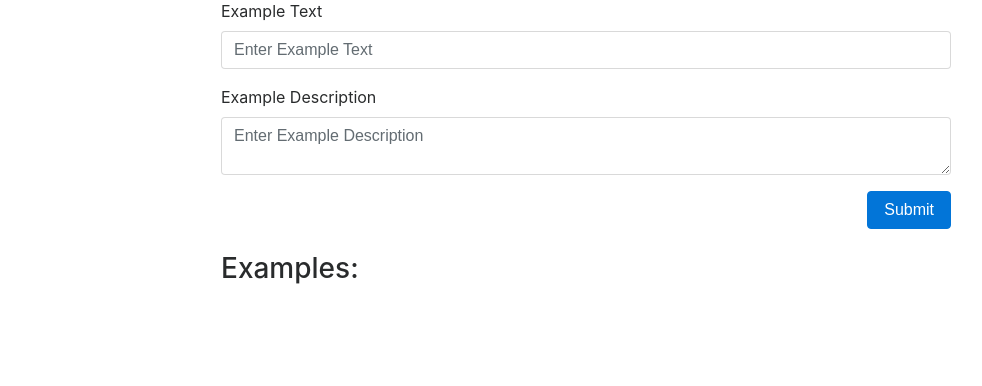
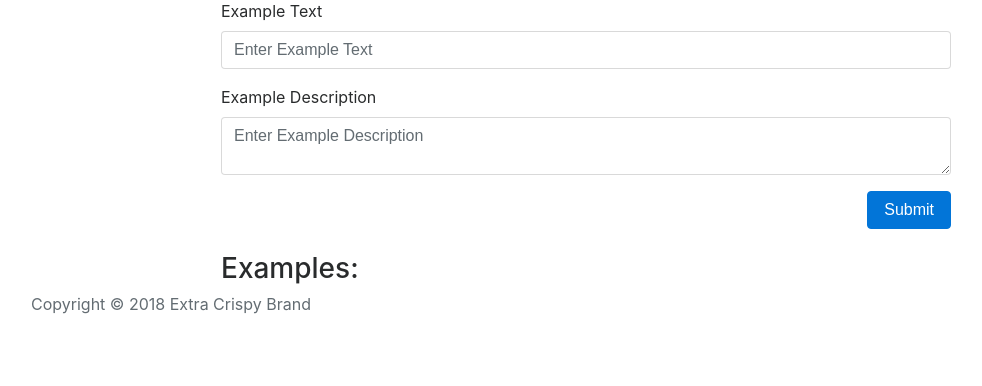
Before and after one commit to ExtraCrispyBrand/GroupProject2, a Node server app: page / in a window 1280 px wide. Shown: the part 96-482 px from the top of the page, without its empty margins (54-1036 px from the left). Run offline with Node 20, Linux system fonts and the light colour scheme; data that the repository does not hold is empty; some libraries are stand-ins or nearby versions.

Commit message:
Added copyright footer to main.handlebars

```diff
--- a/views/layouts/main.handlebars
+++ b/views/layouts/main.handlebars
@@ -10,6 +10,11 @@
 
 <body>
   {{{body}}}
+  <footer class="footer">
+    <div class="container">
+      <span class="text-muted">Copyright &copy; 2018 Extra Crispy Brand</span>
+    </div>
+  </footer>
 </body>
 
 </html>
```
